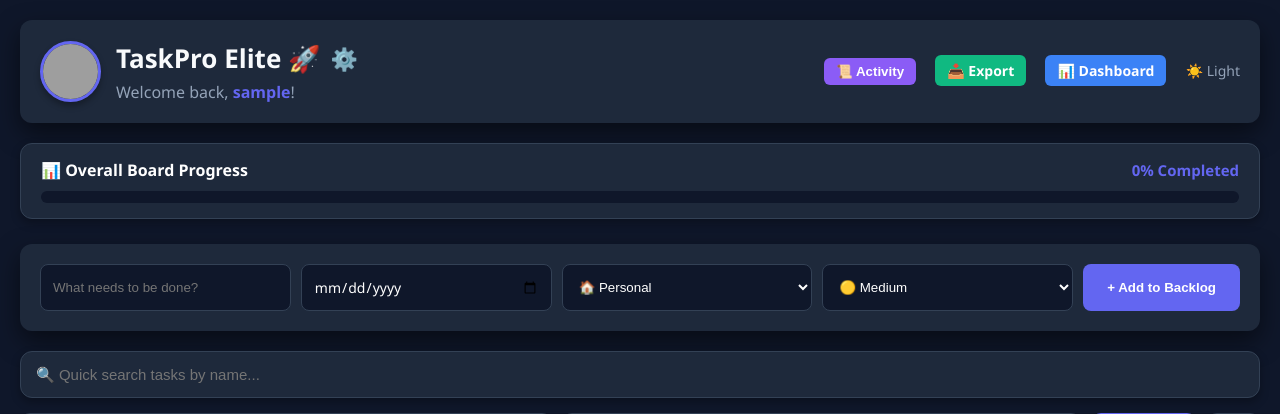
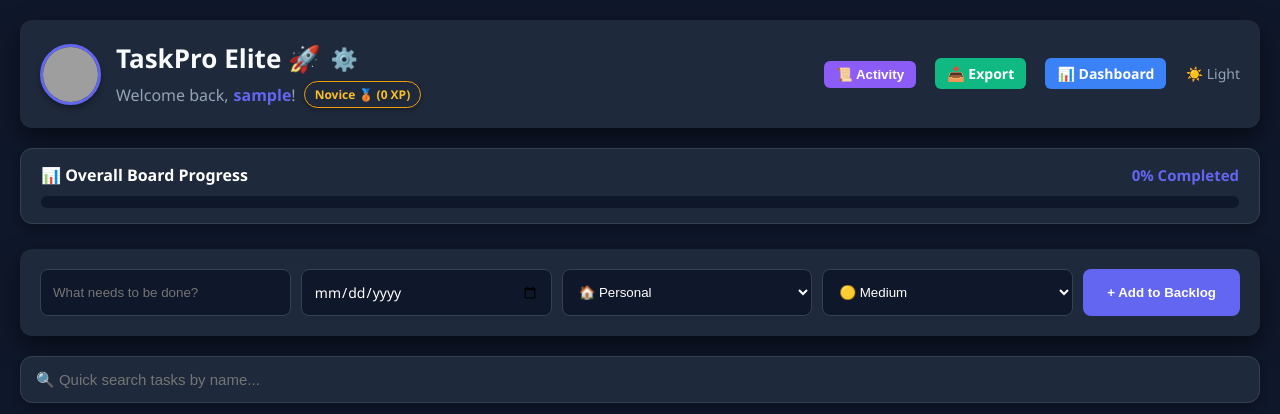
Before and after one commit to bhishmak529-sys/my-task-app, a Flask app: page / in a window 1280 px wide. Shown: the top 414 px of the page. Run offline with Flask 3, Linux system fonts and the light colour scheme; the visitor is signed in with stand-in values (Sample User, id 1); data that the repository does not hold is empty; some libraries are stand-ins or nearby versions; grey boxes are pictures that could not be loaded.

Commit message:
Update index.html

```diff
--- a/templates/index.html
+++ b/templates/index.html
@@ -9,9 +9,7 @@
 
     <style>
         /* 🎨 CSS VARIABLES */
-        :root {
-            --primary-color: #6366f1;
-        }
+        :root { --primary-color: #6366f1; }
 
         .search-box { width: 100%; padding: 14px 15px; border: 1px solid #334155; border-radius: 12px; background: #1e293b; color: white; outline: none; font-size: 15px; box-shadow: 0 4px 10px rgba(0,0,0,0.3); transition: all 0.3s; }
         body.light-mode .search-box { background: #ffffff; color: #0f172a; border-color: #e2e8f0; box-shadow: 0 4px 6px rgba(0,0,0,0.05); }
@@ -92,14 +90,12 @@
         .log-time { font-size: 11px; color: #94a3b8; font-weight: bold; }
         body.light-mode .log-time { color: #64748b; }
 
-        /* Dynamic Colors for Elements */
         .header-card img { border: 3px solid var(--primary-color) !important; }
         .mobile-move-btn { background: var(--primary-color) !important; }
         .add-task-form button { background: var(--primary-color) !important; }
         .btn-action.btn-edit { color: var(--primary-color); border-color: var(--primary-color); }
         .btn-action.btn-edit:hover { background: var(--primary-color); color: white; }
 
-        /* ⚙️ SETTINGS ICON */
         #settings-icon { cursor: pointer; font-size: 22px; transition: transform 0.3s; display: inline-block; user-select: none; }
         #settings-icon:hover { transform: rotate(90deg); }
         body.light-mode #settings-icon { filter: brightness(0.2) contrast(2); }
@@ -108,7 +104,6 @@
         .color-btn:hover { transform: scale(1.2); }
         body.light-mode .color-btn { border-color: #f1f5f9; box-shadow: 0 2px 4px rgba(0,0,0,0.1); }
 
-        /* 📸 PROFILE MODAL STYLES */
         .edit-input-box { background: #0f172a; border: 1px solid #334155; border-radius: 12px; padding: 10px 15px; margin-bottom: 25px; transition: 0.3s; text-align: left; position: relative; }
         body.light-mode .edit-input-box { background: #f8fafc; border-color: #cbd5e1; }
         .edit-input-field { width: 85%; background: transparent; border: none; color: white; font-size: 16px; outline: none; padding: 0; margin-top: 5px; font-weight: 500; }
@@ -118,11 +113,9 @@
         .edit-text-color { color: white; }
         body.light-mode .edit-text-color { color: #0f172a; }
 
-        /* 👁️ PASSWORD TOGGLE EYE LOGIC */
         .pwd-toggle-eye { position: absolute; right: 15px; top: 50%; transform: translateY(-30%); cursor: pointer; font-size: 16px; user-select: none; opacity: 0.6; }
         .pwd-toggle-eye:hover { opacity: 1; }
 
-        /* 🔍 ADVANCED FILTER PANEL STYLES */
         .filter-panel-wrapper { display: flex; gap: 15px; margin-bottom: 25px; flex-wrap: wrap; }
         .filter-dropdown { padding: 12px; background: #0f172a; color: white; border: 1px solid #334155; border-radius: 10px; font-size: 14px; outline: none; flex-grow: 1; }
         body.light-mode .filter-dropdown { background: #ffffff; color: #0f172a; border-color: #e2e8f0; }
@@ -130,13 +123,16 @@
         .btn-clear { background: #334155; color: white; padding: 12px 20px; border-radius: 10px; text-decoration: none; font-weight: bold; display: flex; align-items: center; transition: 0.2s; }
         .btn-clear:hover { background: #ef4444; }
 
-        /* 🚀 NEW: PREMIUM TOAST NOTIFICATIONS */
         .flash-container { position: fixed; top: 20px; right: 20px; z-index: 9999; display: flex; flex-direction: column; gap: 10px; }
         .flash-alert { min-width: 250px; padding: 15px 20px; border-radius: 8px; background: #1e293b; color: white; box-shadow: 0 10px 30px rgba(0,0,0,0.5); border-left: 5px solid var(--primary-color); animation: slideIn 0.4s ease forwards; font-weight: bold; }
         .alert-success { border-left-color: #10b981; }
         .alert-error { border-left-color: #ef4444; }
         .alert-info { border-left-color: #3b82f6; }
         @keyframes slideIn { from { transform: translateX(100%); opacity: 0; } to { transform: translateX(0); opacity: 1; } }
+
+        /* 🌟 NEW: Gamification Badge Style */
+        .xp-badge { display: inline-block; background: #1e293b; color: #fbbf24; padding: 4px 10px; border-radius: 20px; font-size: 12px; font-weight: bold; border: 1px solid #f59e0b; margin-left: 8px; box-shadow: 0 2px 5px rgba(0,0,0,0.3); }
+        body.light-mode .xp-badge { background: #fef3c7; color: #d97706; border-color: #fcd34d; }
     </style>
 
     <script>
@@ -170,7 +166,12 @@
                         <span id="settings-icon" title="Account Settings" onclick="document.getElementById('profileModal').style.display='flex'">⚙️</span>
                     </div>
                     {% set final_name = current_user.display_name if current_user.display_name else user_name.split('@')[0] %}
-                    <p style="margin-top: 5px; margin-bottom: 0;">Welcome back, <b style="color: var(--primary-color);">{{ final_name }}</b>!</p>
+
+                    <!-- 🌟 NEW: Header Level Display -->
+                    <p style="margin-top: 5px; margin-bottom: 0; display: flex; align-items: center;">
+                        Welcome back, <b style="color: var(--primary-color); margin-left: 5px;">{{ final_name }}</b>!
+                        <span class="xp-badge" title="Complete tasks to level up!">{{ current_user.badge }} ({{ current_user.xp }} XP)</span>
+                    </p>
                 </div>
             </div>
 
@@ -231,7 +232,6 @@
         </div>
 
         <div class="kanban-board">
-            <!-- 🌟 FIX: Updated Button Label to "Move to Next" -->
             {% set statuses = [
                 ('Backlog', '📁 Backlog', 'To Do', 'Move to Next'),
                 ('To Do', '📋 To Do', 'In Progress', 'Move to Next'),
@@ -295,7 +295,6 @@
                         </div>
 
                         {% if next_status %}
-                        <!-- 🌟 FIX: Updated action to go directly to /move route -->
                         <a href="/move/{{ t.id }}/{{ next_status }}" class="btn-action mobile-move-btn" onclick="event.stopPropagation();" style="color:white; background: var(--primary-color);">{{ next_label }} ➔</a>
                         {% endif %}
                     </div>
@@ -349,6 +348,18 @@
                             <span style="color: #3b82f6; font-size: 14px; font-weight: 600; cursor: pointer;" onclick="document.getElementById('hidden-file-input').click()">Edit picture</span>
                         </div>
                         <input type="file" id="hidden-file-input" name="profile_pic" accept="image/*" style="display: none;" onchange="previewImage(event)">
+                    </div>
+
+                    <!-- 🌟 NEW: Gamification Stats in Modal -->
+                    <div style="background: rgba(245, 158, 11, 0.1); border: 1px solid #f59e0b; border-radius: 12px; padding: 15px; margin-bottom: 20px; text-align: center;">
+                        <h4 style="margin: 0 0 5px 0; color: #f59e0b; font-size: 16px;">Current Rank: {{ current_user.badge }}</h4>
+                        <p style="margin: 0; font-size: 13px; color: #94a3b8;"><b style="color: white;">{{ current_user.xp }}</b> / 500 XP to reach Legend 💎</p>
+
+                        <!-- Progress Bar (Fixed the VS Code HTML Parse Error here) -->
+                        <div style="width: 100%; background: #0f172a; height: 8px; border-radius: 4px; margin-top: 10px; overflow: hidden; border: 1px solid #334155;">
+                            <div style="height: 100%; background: #f59e0b; width: {{ [current_user.xp / 5, 100] | min }}%; transition: width 0.5s ease;"></div>
+                        </div>
+                        <p style="margin: 5px 0 0 0; font-size: 11px; color: #64748b;">Complete tasks (+10 XP) to rank up!</p>
                     </div>
 
                     <div class="edit-input-box">
```
